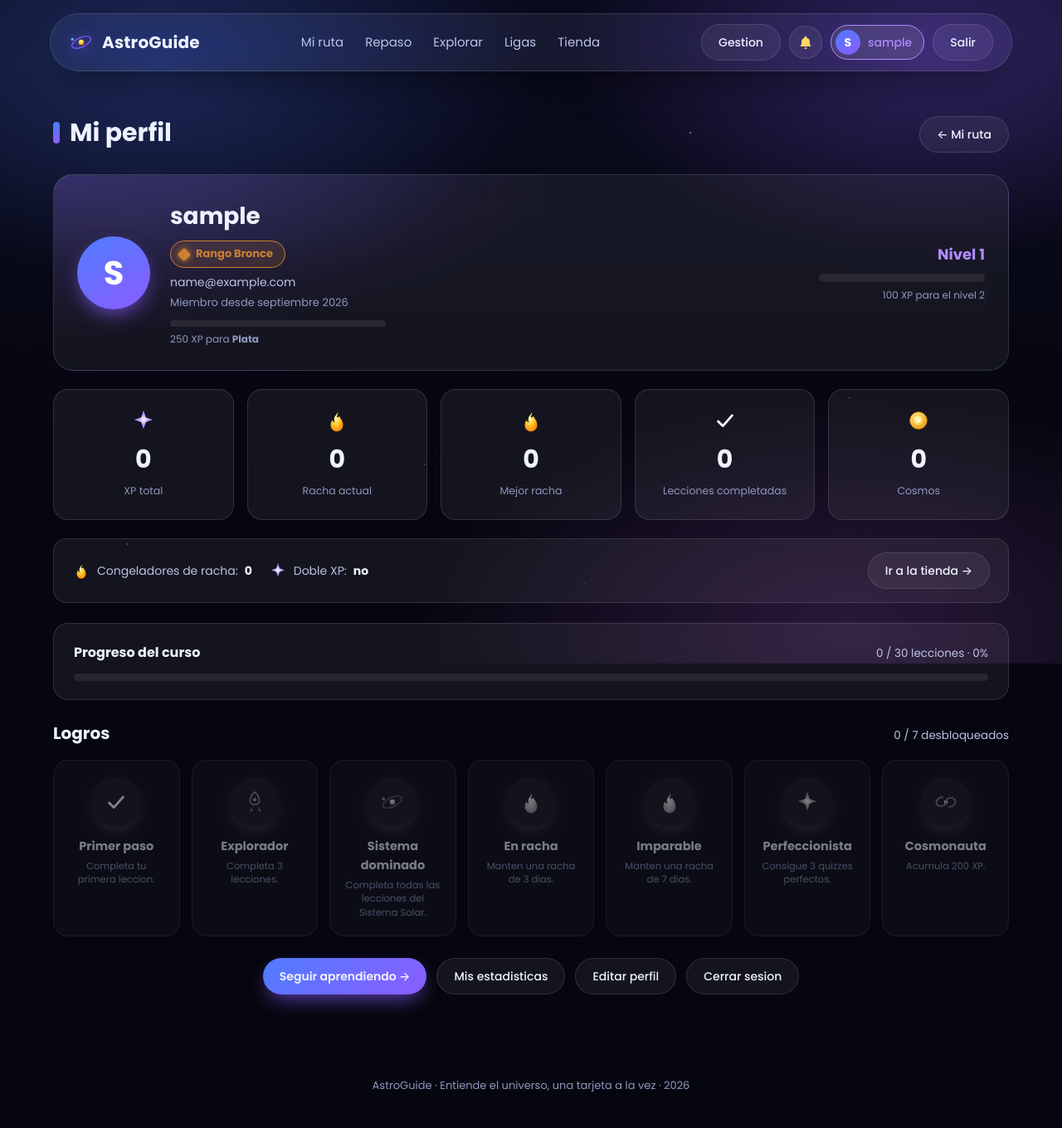
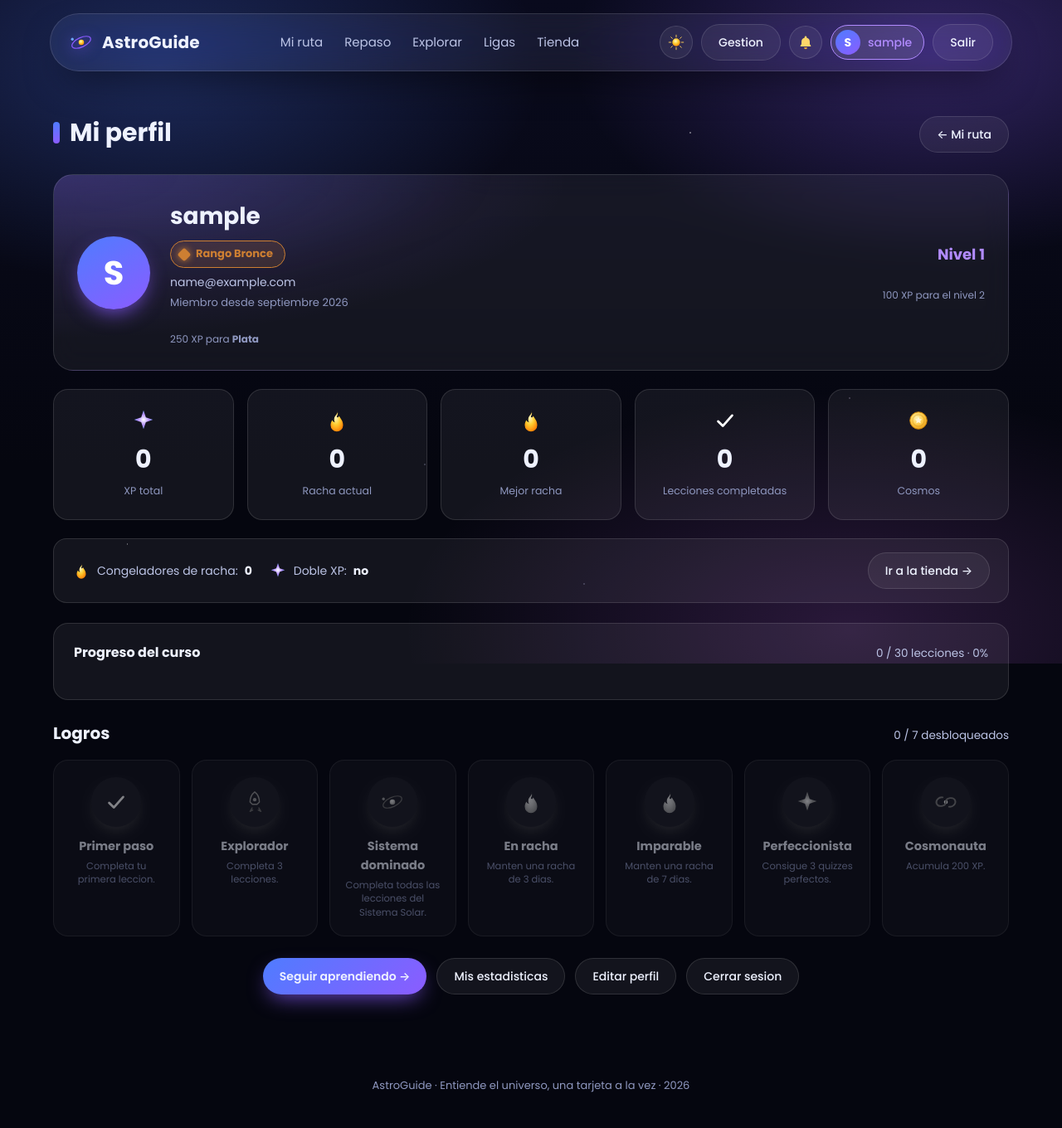
Before and after one commit to Franciscooxz/AstroGuidee, a Django app: page /app/perfil/ in a window 1280 px wide. Shown: the whole page at 83% size. Run offline with Django 5.2, Linux system fonts and the light colour scheme; the visitor is signed in with stand-in values (Sample User, id 1); data comes from the database, SQL or seed files in the repository; data that the repository does not hold is empty.

Commit message:
Tema claro con interruptor (Fase D.2)
- Paleta clara bajo :root[data-theme=light]; tokens flip (bg/text/glass)
- Fondo suave sin estrellas en claro; tracks blancos -> token --overlay
- Boton sol/luna en la nav (toggleTheme), persistido en localStorage y
  aplicado antes de pintar (script en <head>); actualiza theme-color
- Icono moon nuevo

Co-Authored-By: Claude Opus 4.8 <noreply@anthropic.com>

```diff
--- a/static/astro/css/astro.css
+++ b/static/astro/css/astro.css
@@ -17,6 +17,26 @@
   --radius: 22px;
   --shadow: 0 20px 50px -20px rgba(0, 0, 0, 0.75);
   --font: 'Poppins', 'Segoe UI', system-ui, -apple-system, sans-serif;
+}
+
+/* Tema claro: redefine los tokens; el resto del CSS los usa */
+:root[data-theme="light"] {
+  --bg-0: #eceef7;
+  --bg-1: #f7f8fd;
+  --bg-2: #e4e7f5;
+  --text: #171a2e;
+  --text-dim: #40455f;
+  --text-faint: #5c6284;
+  --glass-bg: rgba(24, 28, 66, 0.05);
+  --glass-brd: rgba(24, 28, 66, 0.13);
+  --glass-hi: rgba(24, 28, 66, 0.20);
+  --shadow: 0 20px 45px -22px rgba(30, 40, 90, 0.30);
+  --overlay: rgba(24, 28, 66, 0.06);
+  --overlay-hi: rgba(24, 28, 66, 0.10);
+}
+:root {
+  --overlay: var(--overlay);
+  --overlay-hi: rgba(255, 255, 255, 0.14);
 }
 
 * { box-sizing: border-box; margin: 0; padding: 0; }
@@ -72,6 +92,27 @@ body::after {
   animation: twinkle 6s ease-in-out infinite alternate;
 }
 @keyframes twinkle { from { opacity: 0.35; } to { opacity: 0.7; } }
+
+/* Fondo en tema claro: suave, sin estrellas */
+:root[data-theme="light"] body::before {
+  background:
+    radial-gradient(60% 55% at 15% 10%, rgba(79, 124, 255, 0.12), transparent 60%),
+    radial-gradient(55% 50% at 88% 8%, rgba(139, 92, 255, 0.12), transparent 62%),
+    radial-gradient(70% 60% at 80% 95%, rgba(209, 107, 255, 0.09), transparent 60%),
+    linear-gradient(180deg, var(--bg-1), var(--bg-0) 70%);
+}
+:root[data-theme="light"] body::after { opacity: 0; animation: none; }
+
+/* Boton de tema (sol/luna) */
+.theme-toggle {
+  display: inline-grid; place-items: center; width: 40px; height: 40px; border-radius: 50%;
+  background: var(--glass-bg); border: 1px solid var(--glass-brd); color: var(--text);
+  cursor: pointer; transition: all .2s;
+}
+.theme-toggle:hover { border-color: var(--purple-soft); background: var(--overlay-hi); }
+.theme-toggle .tt-moon { display: none; }
+:root[data-theme="light"] .theme-toggle .tt-sun { display: none; }
+:root[data-theme="light"] .theme-toggle .tt-moon { display: inline-flex; }
 
 /* Accesibilidad: foco visible con teclado */
 a:focus-visible, button:focus-visible, input:focus-visible, select:focus-visible,
@@ -330,7 +371,7 @@ textarea:focus-visible, [tabindex]:focus-visible, .flip:focus-visible {
   background: var(--glass-bg); border: 1px solid var(--glass-brd);
   transition: all .2s;
 }
-a.notif:hover { border-color: var(--purple-soft); background: rgba(255,255,255,.08); transform: translateY(-1px); }
+a.notif:hover { border-color: var(--purple-soft); background: var(--overlay); transform: translateY(-1px); }
 .notif.unread {
   background: radial-gradient(120% 140% at 0% 50%, rgba(139,92,255,.16), transparent 55%), var(--glass-bg);
   border-color: rgba(139,92,255,.4);
@@ -378,7 +419,7 @@ a.notif:hover { border-color: var(--purple-soft); background: rgba(255,255,255,.
 .ua-list { display: flex; flex-direction: column; gap: 12px; margin-top: 12px; }
 .ua-row { display: grid; grid-template-columns: 140px 1fr 44px; align-items: center; gap: 12px; }
 .ua-name { font-size: 13px; font-weight: 500; min-width: 0; overflow: hidden; text-overflow: ellipsis; white-space: nowrap; }
-.ua-track { height: 10px; border-radius: 100px; background: rgba(255,255,255,.08); overflow: hidden; }
+.ua-track { height: 10px; border-radius: 100px; background: var(--overlay); overflow: hidden; }
 .ua-fill { display: block; height: 100%; border-radius: 100px;
   background: linear-gradient(90deg, var(--acc, var(--purple)), var(--blue-soft)); transition: width .5s ease; }
 .ua-val { font-size: 13px; font-weight: 700; text-align: right; }
@@ -534,7 +575,7 @@ a.notif:hover { border-color: var(--purple-soft); background: rgba(255,255,255,.
 .mission-body { flex: 1; min-width: 0; display: flex; flex-direction: column; gap: 3px; }
 .mission-body b { font-size: 15px; }
 .mission-body small { font-size: 12.5px; color: var(--text-faint); }
-.mission-bar { height: 8px; border-radius: 100px; background: rgba(255,255,255,.08); overflow: hidden; margin-top: 4px; }
+.mission-bar { height: 8px; border-radius: 100px; background: var(--overlay); overflow: hidden; margin-top: 4px; }
 .mission-bar span { display: block; height: 100%; border-radius: 100px; background: linear-gradient(90deg, var(--purple), var(--blue-soft)); transition: width .5s ease; }
 .mission.done .mission-bar span { background: linear-gradient(90deg, #3ddc84, #6ee7ff); }
 .mission-prog { font-size: 11px; color: var(--text-faint); }
@@ -663,7 +704,7 @@ a.notif:hover { border-color: var(--purple-soft); background: rgba(255,255,255,.
   color: var(--text); font-family: var(--font); font-size: 15px; outline: none;
   transition: border-color .2s, background .2s;
 }
-.field:focus { border-color: var(--purple-soft); background: rgba(255,255,255,.08); }
+.field:focus { border-color: var(--purple-soft); background: var(--overlay); }
 .field::placeholder { color: var(--text-faint); }
 /* Inputs de formularios de auth de Django (recuperar contraseña) sin clase .field */
 .auth-card input:not([type="hidden"]) {
@@ -671,7 +712,7 @@ a.notif:hover { border-color: var(--purple-soft); background: rgba(255,255,255,.
   background: rgba(255,255,255,.05); border: 1px solid var(--glass-brd);
   color: var(--text); font-family: var(--font); font-size: 15px; outline: none; transition: border-color .2s;
 }
-.auth-card input:not([type="hidden"]):focus { border-color: var(--purple-soft); background: rgba(255,255,255,.08); }
+.auth-card input:not([type="hidden"]):focus { border-color: var(--purple-soft); background: var(--overlay); }
 .help { display: block; color: var(--text-faint); font-size: 11.5px; margin-top: 5px; line-height: 1.45; }
 .err { display: block; color: #ff8fa3; font-size: 12.5px; margin-top: 5px; }
 .err.block { background: rgba(255,80,110,.12); border: 1px solid rgba(255,80,110,.35); border-radius: 10px; padding: 10px 12px; margin-bottom: 14px; }
@@ -710,7 +751,7 @@ a.notif:hover { border-color: var(--purple-soft); background: rgba(255,255,255,.
 .prog-top b { display: block; font-size: 16px; }
 .prog-top small { color: var(--text-faint); font-size: 12.5px; }
 .prog-pct { margin-left: auto; font-size: 18px; font-weight: 700; color: var(--purple-soft); }
-.prog-bar, .deck-bar { height: 9px; border-radius: 100px; background: rgba(255,255,255,.08); overflow: hidden; }
+.prog-bar, .deck-bar { height: 9px; border-radius: 100px; background: var(--overlay); overflow: hidden; }
 .prog-bar span, .deck-bar span { display: block; height: 100%; border-radius: 100px; background: linear-gradient(90deg, var(--blue), var(--purple)); transition: width .5s ease; }
 
 /* ===== Deck ===== */
@@ -955,7 +996,7 @@ a.nav-user:hover, a.nav-user.active { color: var(--purple-soft); }
 .pi-since { color: var(--text-faint); font-size: 13px; margin-top: 4px; }
 .level-box { min-width: 200px; text-align: right; }
 .level-num { font-size: 18px; font-weight: 700; color: var(--purple-soft); margin-bottom: 8px; }
-.level-bar { height: 10px; border-radius: 100px; background: rgba(255,255,255,.08); overflow: hidden; }
+.level-bar { height: 10px; border-radius: 100px; background: var(--overlay); overflow: hidden; }
 .level-bar span { display: block; height: 100%; border-radius: 100px; background: linear-gradient(90deg, var(--blue), var(--purple)); transition: width .5s; }
 .level-box small { display: block; color: var(--text-faint); font-size: 12px; margin-top: 6px; }
 
@@ -997,7 +1038,7 @@ a.sbadge.link:hover { border-color: var(--purple-soft); transform: translateY(-2
 .shop-grid { display: grid; grid-template-columns: repeat(auto-fill, minmax(240px, 1fr)); gap: 20px; }
 .frame-preview { width: 62px; height: 62px; border-radius: 50%; margin: 4px auto 12px; display: grid; place-items: center;
   font-size: 24px; font-weight: 700; color: #fff; background: linear-gradient(150deg, var(--blue), var(--purple)); }
-.buy-btn.on { background: rgba(255,255,255,.08); border-color: var(--glass-hi); }
+.buy-btn.on { background: var(--overlay); border-color: var(--glass-hi); }
 
 /* Marcos de avatar (cosmeticos) */
 .av-frame-gold { box-shadow: 0 0 0 3px #f5b301, 0 0 14px 2px rgba(245,179,1,.6); }
@@ -1044,7 +1085,7 @@ a.sbadge.link:hover { border-color: var(--purple-soft); transform: translateY(-2
 .rank-gem { width: 12px; height: 12px; border-radius: 3px; transform: rotate(45deg);
   background: var(--rc, var(--purple)); box-shadow: 0 0 8px var(--rc, var(--purple)); }
 .rank-prog { margin-top: 10px; max-width: 260px; }
-.rank-bar { height: 8px; border-radius: 100px; background: rgba(255,255,255,.08); overflow: hidden; }
+.rank-bar { height: 8px; border-radius: 100px; background: var(--overlay); overflow: hidden; }
 .rank-bar span { display: block; height: 100%; border-radius: 100px; background: var(--rc, var(--purple)); }
 .rank-prog small { display: block; color: var(--text-faint); font-size: 12px; margin-top: 5px; }
 .rank-pill { display: inline-block; margin-left: 8px; padding: 2px 9px; border-radius: 100px;
@@ -1180,7 +1221,7 @@ a.sbadge.link:hover { border-color: var(--purple-soft); transform: translateY(-2
 .quiz-top { display: flex; align-items: center; gap: 16px; margin-bottom: 34px; }
 .quiz-close { color: var(--text-faint); text-decoration: none; font-size: 20px; line-height: 1; }
 .quiz-close:hover { color: var(--text); }
-.quiz-bar { flex: 1; height: 12px; border-radius: 100px; background: rgba(255,255,255,.08); overflow: hidden; }
+.quiz-bar { flex: 1; height: 12px; border-radius: 100px; background: var(--overlay); overflow: hidden; }
 .quiz-bar span { display: block; height: 100%; width: 0; border-radius: 100px; background: linear-gradient(90deg, var(--blue), var(--purple)); transition: width .4s ease; }
 
 .quiz-hearts { display: inline-flex; gap: 3px; align-items: center; flex-shrink: 0; }
@@ -1225,7 +1266,7 @@ a.sbadge.link:hover { border-color: var(--purple-soft); transform: translateY(-2
 .res-score { color: var(--text-dim); font-size: 16px; }
 .res-xp { margin: 16px auto 4px; display: inline-block; padding: 8px 20px; border-radius: 100px; font-size: 20px; font-weight: 700;
   background: linear-gradient(135deg, var(--blue), var(--purple)); }
-.res-xp.muted { background: rgba(255,255,255,.08); color: var(--text-dim); font-size: 14px; font-weight: 500; }
+.res-xp.muted { background: var(--overlay); color: var(--text-dim); font-size: 14px; font-weight: 500; }
 .res-stats { display: flex; justify-content: center; gap: 26px; margin: 20px 0 6px; color: var(--text-dim); font-size: 14px; }
 .res-stats b { color: var(--text); }
 .res-actions { display: flex; gap: 12px; justify-content: center; margin-top: 24px; flex-wrap: wrap; }
--- a/static/astro/js/astro.js
+++ b/static/astro/js/astro.js
@@ -18,6 +18,15 @@
 function getCsrf() {
   const m = document.querySelector('meta[name="csrf-token"]');
   return m ? m.getAttribute('content') : '';
+}
+
+function toggleTheme() {
+  const cur = document.documentElement.getAttribute('data-theme') === 'light' ? 'light' : 'dark';
+  const next = cur === 'light' ? 'dark' : 'light';
+  document.documentElement.setAttribute('data-theme', next);
+  try { localStorage.setItem('astro-theme', next); } catch (e) {}
+  const meta = document.querySelector('meta[name="theme-color"]');
+  if (meta) meta.setAttribute('content', next === 'light' ? '#f7f8fd' : '#0a0b1e');
 }
 
 async function toggleKnown(btn) {
--- a/templates/astro/base.html
+++ b/templates/astro/base.html
@@ -4,6 +4,7 @@
 <head>
   <meta charset="UTF-8">
   <meta name="viewport" content="width=device-width, initial-scale=1.0">
+  <script>(function(){try{var t=localStorage.getItem('astro-theme');if(t==='light'||t==='dark')document.documentElement.setAttribute('data-theme',t);}catch(e){}})();</script>
   <title>{% block title %}AstroGuide — Entiende el Universo{% endblock %}</title>
   <meta name="description" content="AstroGuide: aprende astronomia y astrofisica con tarjetas y quizzes. Entiende el universo, no solo lo memorices.">
   <link rel="manifest" href="{% url 'astro:manifest' %}">
@@ -52,6 +53,10 @@
         {% endif %}
       </div>
       <div class="nav-actions">
+        <button type="button" class="theme-toggle" onclick="toggleTheme()" title="Cambiar tema" aria-label="Cambiar tema claro/oscuro">
+          <span class="tt-sun">{% include 'astro/_icon.html' with name='sun' size=20 %}</span>
+          <span class="tt-moon">{% include 'astro/_icon.html' with name='moon' size=20 %}</span>
+        </button>
         {% if user.is_authenticated %}
           {% if user.is_staff %}<a href="{% url 'gestion:dashboard' %}" class="btn">Gestion</a>{% endif %}
           <a href="{% url 'astro:notifications' %}" class="nav-bell {% if active_nav == 'notifications' %}active{% endif %}" title="Notificaciones" aria-label="Notificaciones">
```
Also changed, not shown: templates/astro/_icons.svg.
